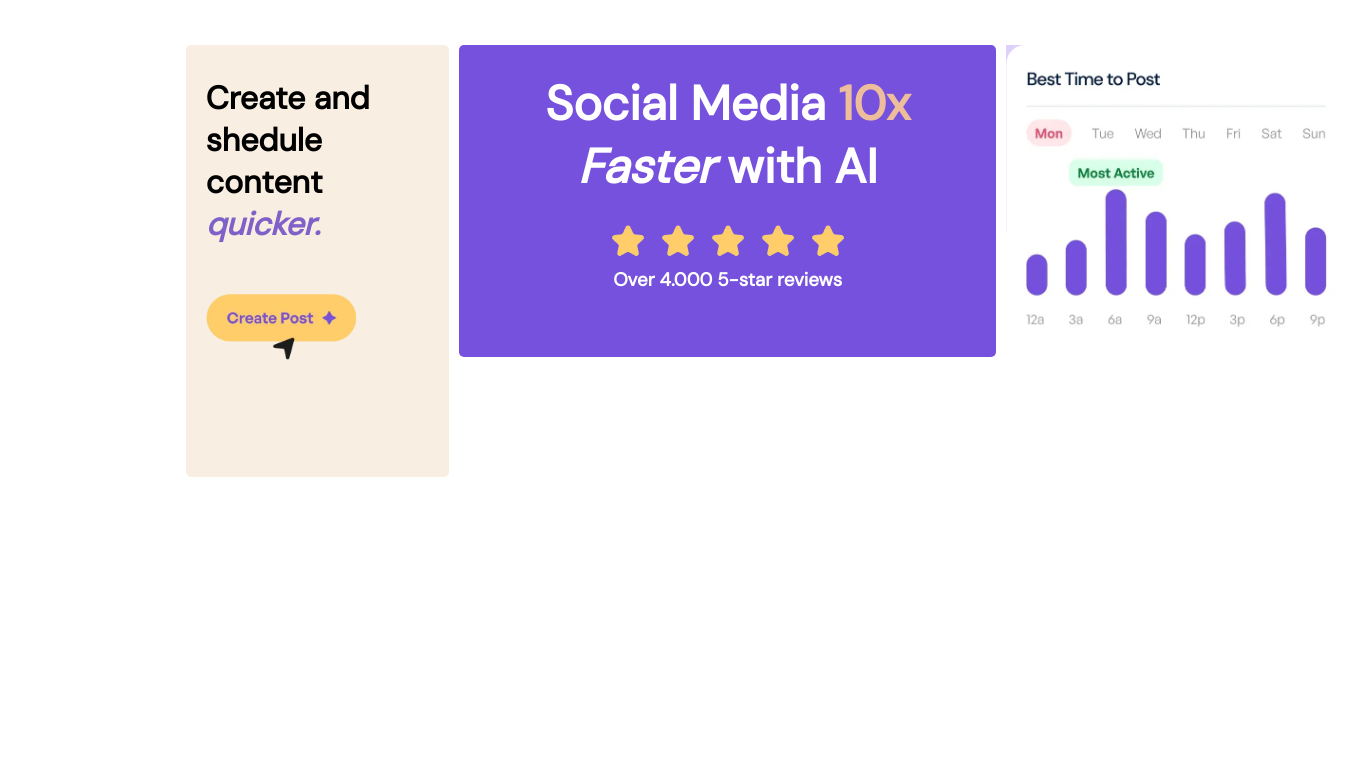
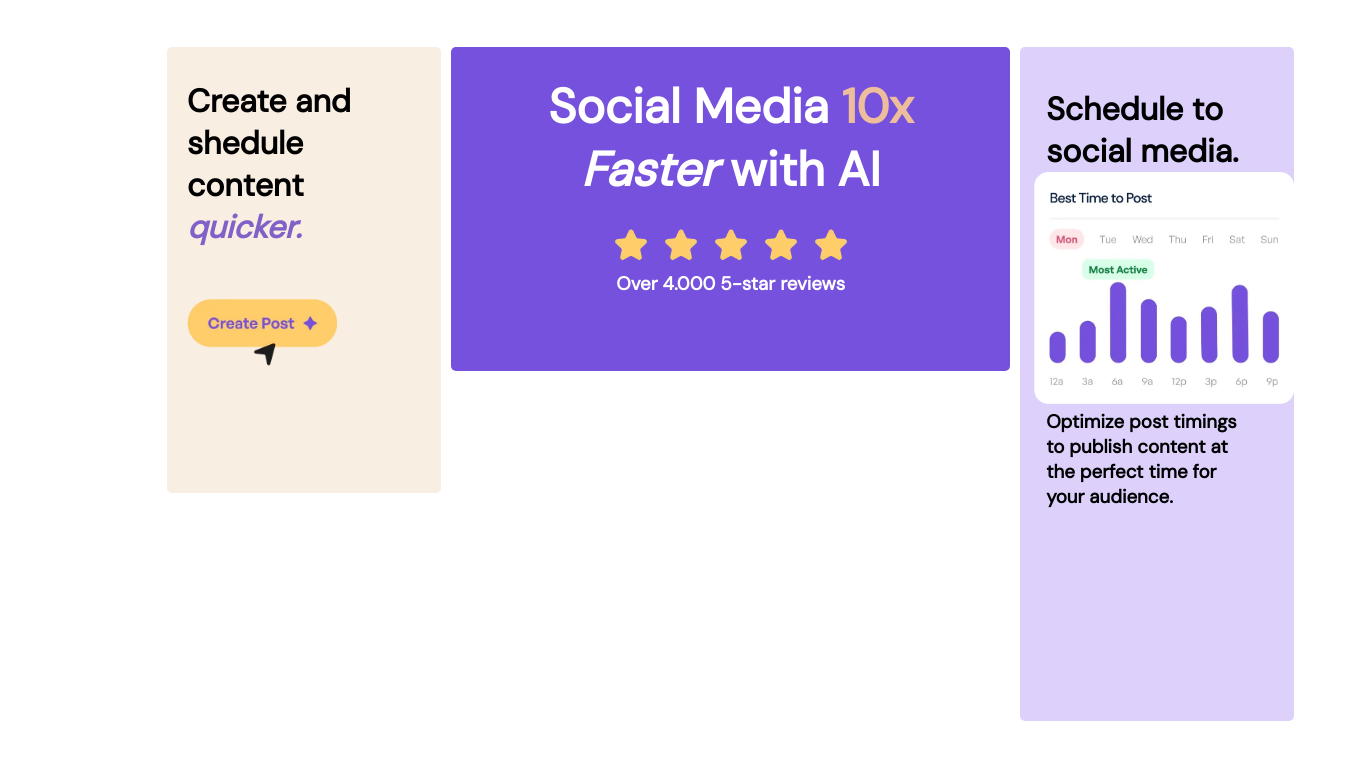
Before and after one commit to zesciati/Bento-grid, a plain HTML site: page index.html in a window 1280 px wide. Shown: the whole page, 1346 px wide, since content can reach past the window. Drawn offline with Linux system fonts and the light colour scheme.

Commit message:
berhasil schedule posts untuk layout 'tinggi'

```diff
--- a/bentogrid.css
+++ b/bentogrid.css
@@ -81,5 +81,19 @@ body{
 }
 
 .schedule-posts{
-background-color: #DDD1FC;
+  background-color: #DDD1FC;
+  padding: 5%;
+  grid-column-start:4;
+  grid-row-start: span 3;
+  border-radius: var(--radius-bento-grid);
+  /* padding-left: 5%; */
+  padding-bottom: 25rem;
 }
+
+.schedule-posts h1, .schedule-posts h3{
+  padding-left: 5%;
+
+}
+.schedule-posts h1{
+  padding-top: 11%;
+}
--- a/index.html
+++ b/index.html
@@ -1,12 +1,16 @@
 <!DOCTYPE html>
 <html lang="en">
-
   <head>
     <meta charset="UTF-8" />
     <meta name="viewport" content="width=device-width, initial-scale=1.0" />
     <!-- displays site properly based on user's device -->
 
-  <link rel="icon" type="image/png" sizes="32x32" href="./assets/images/favicon-32x32.png" />
+    <link
+      rel="icon"
+      type="image/png"
+      sizes="32x32"
+      href="./assets/images/favicon-32x32.png"
+    />
     <link rel="stylesheet" href="bentogrid.css" />
 
     <title>Bento grid zak</title>
@@ -16,19 +20,41 @@
     <div class="grid-container">
       <div class="grid-layout">
         <div class="create-post">
-        <h1>Create and <br> shedule <br> content <br><i style="color: #8061C8;">quicker.</i></h1>
-        <img src="./assets/images/illustration-create-post.webp" alt="illustration-create-post" width="150" />
+          <h1>
+            Create and <br />
+            shedule <br />
+            content <br /><i style="color: #8061c8">quicker.</i>
+          </h1>
+          <img
+            src="./assets/images/illustration-create-post.webp"
+            alt="illustration-create-post"
+            width="150"
+          />
         </div>
         <div class="five-stars">
-        <h1>Social Media <span style="color: #EEBE9C;">10x</span> <br><i>Faster</i> with AI</h1>
-        <img src="./assets/images/illustration-five-stars.webp" alt="illustration-five-stars" width="240" />
+          <h1>
+            Social Media <span style="color: #eebe9c">10x</span> <br /><i
+              >Faster</i
+            >
+            with AI
+          </h1>
+          <img
+            src="./assets/images/illustration-five-stars.webp"
+            alt="illustration-five-stars"
+            width="240"
+          />
           <h3>Over 4.000 5-star reviews</h3>
         </div>
         <div class="schedule-posts">
-        <img src="./assets/images/illustration-schedule-posts.webp" alt="illustration-schedule-posts" width="340" />
+          <h1>Schedule to social media.</h1>
+          <img
+            src="./assets/images/illustration-schedule-posts.webp"
+            alt="illustration-schedule-posts"
+            width="260"
+          />
+          <h3>Optimize post timings <br> to publish content at <br> the perfect time for <br> your audience.</h3>
         </div>
       </div>
-
 
       <!-- <img src="./assets/images/illustration-ai-content.webp" alt="">
     <img src="./assets/images/illustration-multiple-platforms.webp" alt="">
@@ -41,8 +67,6 @@
     <img src="./assets/images/illustration-audience-growth.webp" alt="">
     <img src="./assets/images/illustration-grow-followers.webp" alt="">
     <img src="" alt=""> -->
-
     </div>
   </body>
-
 </html>
```
Also changed, not shown: 1 other file. Lines whose indentation alone changed are shown as unchanged.
